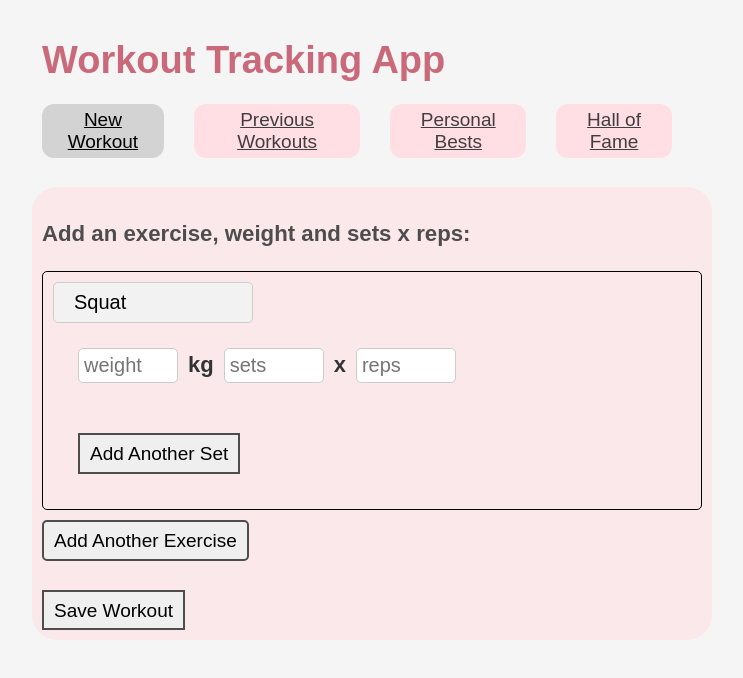
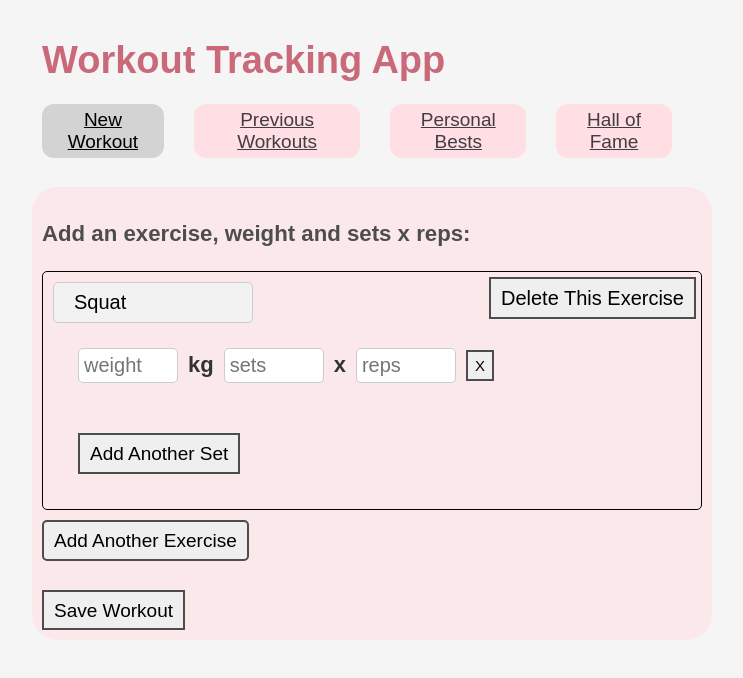
Before and after one commit to fujimuri/workout-app, a React (Create React App) app in the folder client/: page / in a window 1280 px wide. Shown: the top 678 px of the page, without its empty margins (268-1011 px from the left). Built offline with nearby package versions, Linux system fonts and the light colour scheme.

Commit message:
Implement SingleSet, SingleExercise, and WorkoutLog deletion.

```diff
--- a/client/src/App.js
+++ b/client/src/App.js
@@ -34,6 +34,9 @@ function App(props) {
     }
   }, [isEditing, setBackendData]);
 
+  // deleted workouts state counter
+  const [workoutDeletedCount, setWorkoutDeletedCount] = useState(0);
+
   // handle workout submit... but this can be new or update
   // existing, in which case I need the workout id!
   const handleWorkoutSubmit = async (workoutLog) => {
@@ -57,7 +60,7 @@ function App(props) {
         // Handle any network or other errors
         console.error('Error saving workout:', error);
     }
-};
+  };
 
   const handleWorkoutUpdate = async (workoutID, workoutLog) => {
     await fetch(`http://localhost:5000/workouts/${workoutID}/update`, {
@@ -76,6 +79,23 @@ function App(props) {
     })
   }
 
+  const handleWorkoutDeletion = async (workoutID) => {
+    await fetch(`http://localhost:5000/workouts/${workoutID}/delete`, {
+      method: 'POST',
+      headers: {
+        'Content-Type': 'application/json'
+      }
+    }).then(
+      response => {
+      if (response.ok) {
+        return true
+      } else {
+        throw new Error('Request failed'); // Handle the error case
+      }
+    })
+    setWorkoutDeletedCount((prevCount) => prevCount + 1);
+  }
+
   return (
     <div>
       <Header pageName={props.pageName}/>
@@ -85,7 +105,9 @@ function App(props) {
           isEditing={false}
           isPrefilled={true}
           handleWorkoutSubmit={handleWorkoutSubmit}
-          handleWorkoutUpdate={handleWorkoutUpdate}/>
+          handleWorkoutUpdate={handleWorkoutUpdate}
+          handleWorkoutDeletion={handleWorkoutDeletion}
+          workoutDeletedCount={workoutDeletedCount}/>
         ) : (
           <WorkoutLog
           workoutLogIsNew={true}
@@ -93,6 +115,7 @@ function App(props) {
           isPrefilled={isPrefilled}
           data={backendData}
           handleWorkoutSubmit={handleWorkoutSubmit}
+          handleWorkoutDeletion={handleWorkoutDeletion}
           />
         )
       }
--- a/client/src/components/Archive.js
+++ b/client/src/components/Archive.js
@@ -21,7 +21,8 @@ function Archive(props) {
         ).then(
         data => setBackendData(data)
         )
-    }, [exerciseName, dateRange, showWorkoutsWithPRs]);
+    }, [exerciseName, dateRange, showWorkoutsWithPRs,
+        props.workoutDeletedCount]);
 
     // a second useEffect to update my workoutList correctly
     useEffect(() => {
@@ -62,8 +63,6 @@ function Archive(props) {
         })
         setWorkoutList(changedWorkoutList);
     }
-    // the question is, will this reload the workout with the new
-    // data?
 
 
     function onClickDisplayOrHideWorkout(id) {
@@ -145,7 +144,8 @@ function Archive(props) {
                         handleWorkoutSubmit={props.handleWorkoutSubmit}
                         handleWorkoutEdit={handleWorkoutEdit}
                         finishWorkoutEditing={finishWorkoutEditing}
-                        handleWorkoutUpdate={props.handleWorkoutUpdate}/>
+                        handleWorkoutUpdate={props.handleWorkoutUpdate}
+                        handleWorkoutDeletion={props.handleWorkoutDeletion}/>
                         }
                     </div>
                 </li>
--- a/client/src/components/SingleExercise.js
+++ b/client/src/components/SingleExercise.js
@@ -31,6 +31,15 @@ function SingleExercise(props) {
         }
     }, [currentSetList]);
     // }, []);
+
+    // handle deletion of set with id
+    function handleSetDeletion(idToDelete) {
+        const changedSetList =
+        currentSetList.filter((set) => set.id !== idToDelete);
+        setSetList(changedSetList);
+        props.handleExerciseChange(props.id, currentExerciseName,
+            changedSetList);
+    }
 
     // handle specific set change
     function handleSetChange(id, changedWeight, changedSets,
@@ -80,8 +89,13 @@ function SingleExercise(props) {
             newList);
     }
 
+    function handleExerciseDeletion(e) {
+        e.preventDefault();
+        props.handleExerciseDeletion(props.id);
+    }
+
     const editingTemplate = (
-        <div>
+        <div className="container">
             <select
             className="dropdown-menu"
             defaultValue={initialExerciseName}
@@ -94,6 +108,11 @@ function SingleExercise(props) {
             <option value="Power Clean"> Power Clean </option>
             <option value="Add Your Own"> Add Your Own </option>
             </select>
+            <button
+            className="btn delete-exercise-btn"
+            onClick={handleExerciseDeletion}>
+                Delete This Exercise
+            </button>
             <ul className="list-of-sets">
                 {currentSetList?.map((set) => (
                     <li key={set.id}>
@@ -104,6 +123,7 @@ function SingleExercise(props) {
                         sets={set.sets}
                         reps={set.reps}
                         handleSetChange={handleSetChange}
+                        handleSetDeletion={handleSetDeletion}
                         />
                     </li>
                 ))}
--- a/client/src/components/SingleSet.js
+++ b/client/src/components/SingleSet.js
@@ -45,6 +45,11 @@ function SingleSet(props) {
         currentSetValue.sets, currentSetValue.reps);
     }
 
+    function handleSetDeletion(e) {
+        e.preventDefault();
+        props.handleSetDeletion(props.id);
+    }
+
     const editingTemplate = (
         <div className="single-set-form">
             <input
@@ -77,6 +82,12 @@ function SingleSet(props) {
             defaultValue={props.reps}
             onChange={handleRepsChange}>
             </input>
+            <button
+            className="btn delete-set-btn"
+            onClick={handleSetDeletion}
+            >
+                X
+            </button>
         </div>
     )
 
--- a/client/src/components/WorkoutLog.js
+++ b/client/src/components/WorkoutLog.js
@@ -57,6 +57,14 @@ function WorkoutLog(props) {
         setExerciseList(editedExerciseList);
     }
 
+    // delete exercise with given id
+    function handleExerciseDeletion(idToDelete) {
+        const editedExerciseList =
+        currentExerciseList.filter(
+            (exercise) => exercise.id !== idToDelete);
+        setExerciseList(editedExerciseList);
+    }
+
     // user clicks 'Add a new exercise', create new empty guy.
     function handleAddingExercise(e) {
         e.preventDefault();
@@ -72,6 +80,13 @@ function WorkoutLog(props) {
         // tell Archive that this workoutLog is being edited,
         // which will reload this component
         props.handleWorkoutEdit(props.id);
+    }
+
+    const handleDelete = async (e) => {
+        e.preventDefault();
+        // delete this WorkoutLog in the database.
+        // So App should have this function. :)
+        props.handleWorkoutDeletion(props.id);
     }
 
     // handle submit of workout: for now, this is for a NEW
@@ -139,6 +154,7 @@ function WorkoutLog(props) {
                     exerciseName={exercise.exerciseName}
                     setLog={exercise.setLog}
                     handleExerciseChange={handleExerciseChange}
+                    handleExerciseDeletion={handleExerciseDeletion}
                     />
                 </li>
                 ))}
@@ -153,6 +169,14 @@ function WorkoutLog(props) {
             type="submit">
                 Save Workout
             </button>
+            {props.isPrefilled && (
+            <button
+            onClick={handleDelete}
+            className="btn btn-submit-workout"
+            type="submit">
+                Delete Workout
+            </button>
+            )}
         </form>
         </div>
     )
@@ -176,8 +200,7 @@ function WorkoutLog(props) {
                 className="btn">
                     Edit Workout
                 </button>
-                <button
-                className="btn">
+                <button onClick={handleDelete} className="btn">
                     Delete Workout
                 </button>
             </ul>
--- a/client/src/index.css
+++ b/client/src/index.css
@@ -208,11 +208,26 @@ ul > li {
   background-color: #e6d7ff;
 } */
 
-.single-exercise {
+/* .single-exercise {
   margin-bottom: 10px;
   padding: 10px;
   border: 1px solid black;
   border-radius: 5px;
+} */
+
+.single-exercise {
+  position: relative; /* Set the parent container to relative positioning */
+  margin-bottom: 10px;
+  padding: 10px;
+  border: 1px solid black;
+  border-radius: 5px;
+}
+
+.delete-exercise-btn {
+  position: absolute; /* Set the delete button to absolute positioning */
+  top: 5px; /* Adjust the top position as needed */
+  right: 5px; /* Adjust the right position as needed */
+  font-size: 20px;
 }
 
 .list-of-sets {
@@ -290,6 +305,11 @@ ul > li {
   margin-left: 0.8rem;
 }
 
+.delete-set-btn {
+  font-size: 15px;
+  padding: 0.5rem 0.7rem 0.5rem;
+}
+
 /* Workout Log Design */
 .workout-log {
   background-color: rgb(250, 232, 235);
```
Also changed, not shown: 2 other files (tests, documents, lock files or other folders).
